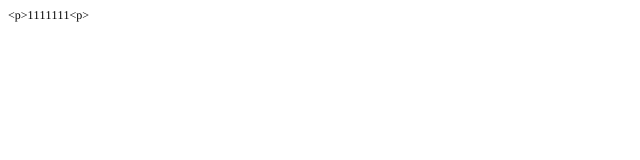
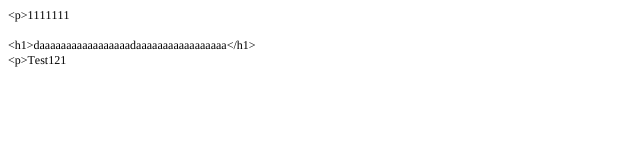
Before and after one commit to zhao-shuai-shuai/demo, a plain HTML site: page index.html in a window 1280 px wide. Shown: the whole page, without its empty margins (0-640 px from the left). Drawn offline with Linux system fonts and the light colour scheme.

Commit message:
这是第二次提交

```diff
--- a/index.html
+++ b/index.html
@@ -8,10 +8,16 @@
   <meta name="CocoaVersion" content="2022.2">
   <style type="text/css">
     p.p1 {margin: 0.0px 0.0px 0.0px 0.0px; font: 12.0px Times; color: #000000; -webkit-text-stroke: #000000}
+    p.p2 {margin: 0.0px 0.0px 0.0px 0.0px; font: 12.0px Times; color: #000000; -webkit-text-stroke: #000000; min-height: 14.0px}
+    p.p3 {margin: 0.0px 0.0px 0.0px 0.0px; font: 12.0px Times; color: #000000}
     span.s1 {font-kerning: none}
+    span.s2 {font-kerning: none; -webkit-text-stroke: 0px #000000}
   </style>
 </head>
 <body>
-<p class="p1"><span class="s1">&lt;p&gt;1111111&lt;p&gt;</span></p>
+<p class="p1"><span class="s1">&lt;p&gt;1111111</span></p>
+<p class="p2"><span class="s1"></span><br></p>
+<p class="p3"><span class="s2">&lt;h1&gt;</span><span class="s1">daaaaaaaaaaaaaaaaadaaaaaaaaaaaaaaaaa&lt;/h1&gt;</span></p>
+<p class="p1"><span class="s1">&lt;p&gt;Test121</span></p>
 </body>
 </html>
```
